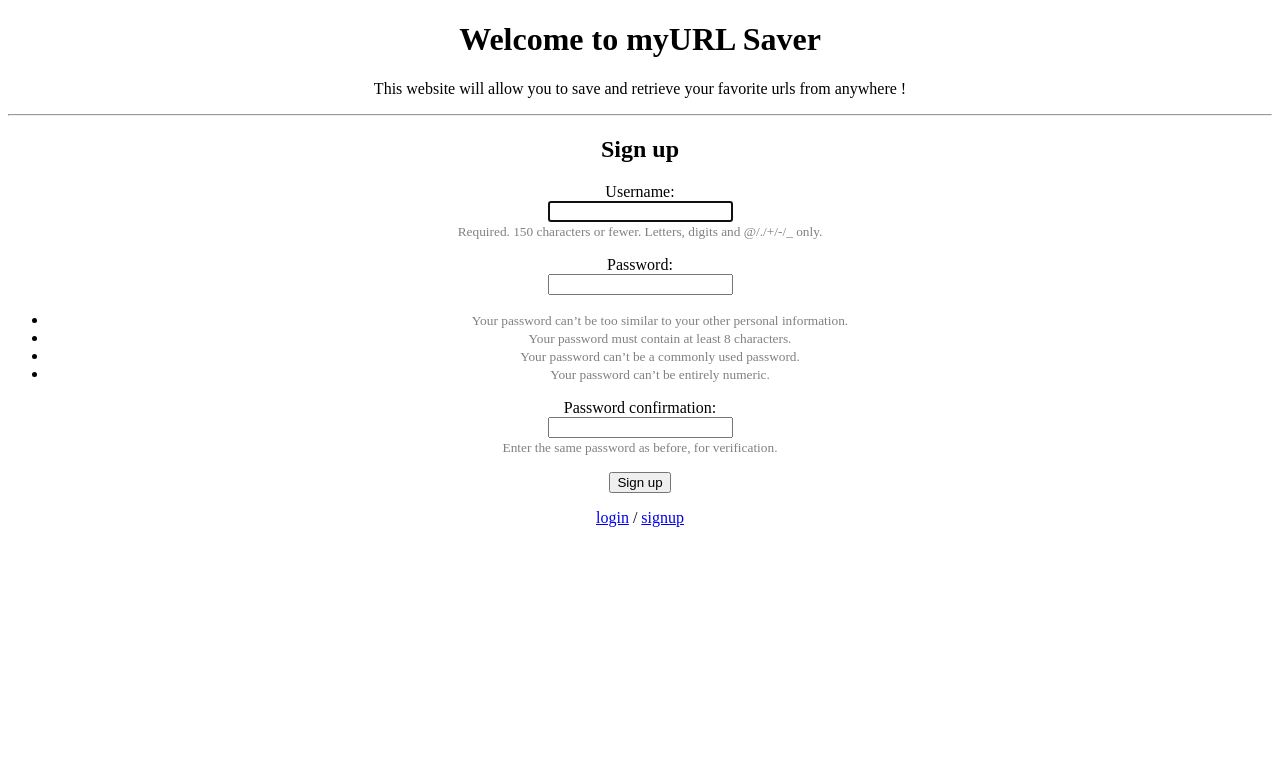
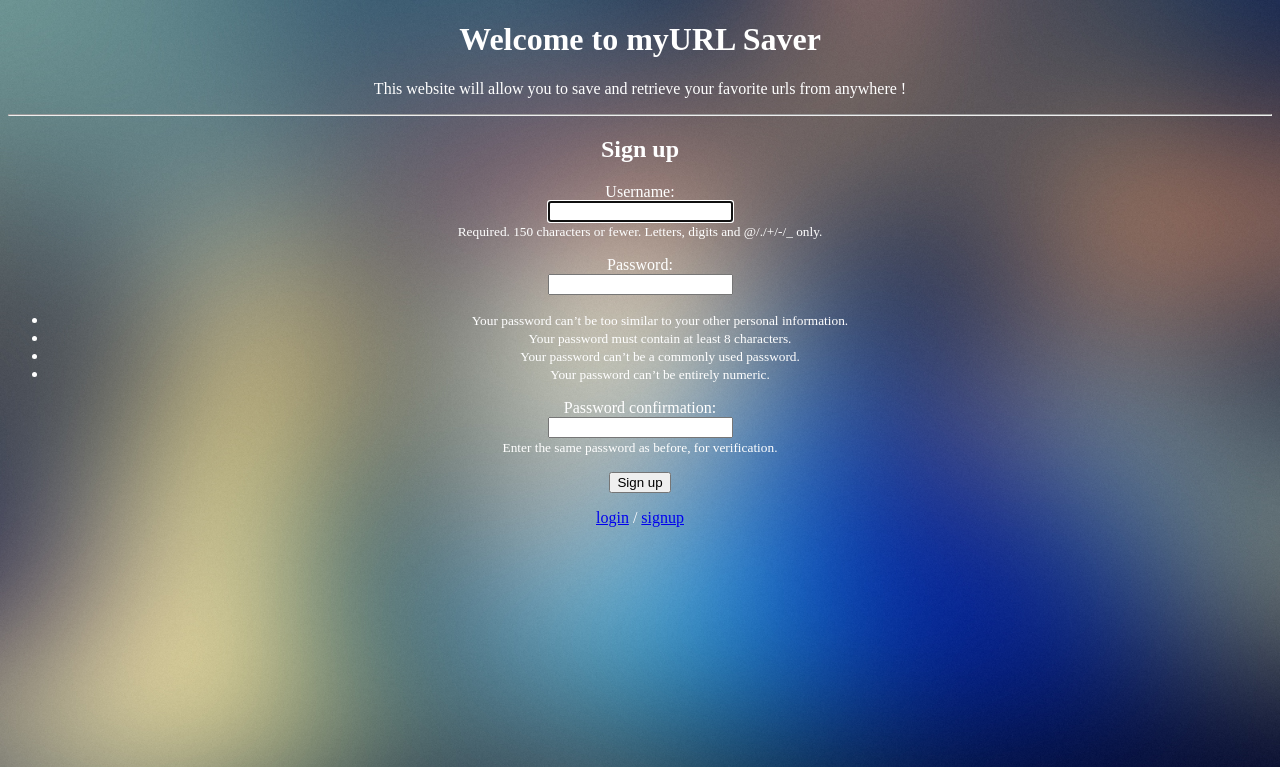
Before and after one commit to DerouineauNicolas/MyURLSaver, a Django app: page /signup/ in a window 1280 px wide. Shown: the top 767 px of the page. Run offline with Django 3.2, Linux system fonts and the light colour scheme; parts of the project's set-up code (start-up, migrations or seed data) failed here and were passed over; some libraries are stand-ins or nearby versions.

Commit message:
Update design

```diff
--- a/MyURLSaver/MyURLSaver_app/static/MyURLSaver_app/URLSaver.css
+++ b/MyURLSaver/MyURLSaver_app/static/MyURLSaver_app/URLSaver.css
@@ -9,38 +9,56 @@
     }
 }*/
 
+
+body {
+   background-image: url("blurred.jpg");
+   background-color: #cccccc;
+   background-repeat: no-repeat;
+   background-size: cover;
+}
+
+.mh-100{
+    color:white;
+    text-align: center;
+}
+
+
+.urls{
+    color:white;
+    text-align: center;
+}
+
+.helper{
+    color:white;
+    text-align: center;
+}
+
 .top-header {
-    margin-bottom: 1rem;
-    background-color: white;
-    color:black;
+    color:white;
     text-align: center;
 }
 
 .welcome {
     margin-bottom: 1rem;
-    background-color: white;
-    color:black;
+    color:white;
     text-align: center;
 }
 
 .addurlsstyle {
     margin-bottom: 1rem;
-    background-color: white;
-    color:black;
+    color:white;
     text-align: center;
 }
 
 .signupsignin {
     margin-bottom: 1rem;
-    background-color: white;
-    color:black;
+    color:white;
     text-align: center;
 }
 
 .seeurlstyle {
     margin-bottom: 1rem;
-    background-color: white;
-    color:black;
+    color:white;
     text-align: left;
     border-style: solid;
     border-width: thin;
--- a/MyURLSaver/MyURLSaver_app/templates/base.html
+++ b/MyURLSaver/MyURLSaver_app/templates/base.html
@@ -9,7 +9,7 @@
         <link href="{% static 'MyURLSaver_app/URLSaver.css' %}" rel="stylesheet">
     </head>
     <body>
-        <div class="blog-masthead">
+        <div class="mh-100" >
             <div class="container">
                 <div class="row">
                     <div class="col blog-main">
--- a/MyURLSaver/MyURLSaver_app/templates/login.html
+++ b/MyURLSaver/MyURLSaver_app/templates/login.html
@@ -17,7 +17,7 @@
         <p style="color: red">{{ error }}</p>
         {% endfor %}
         {% if field.help_text %}
-        <p><small style="color: grey">{{ field.help_text }}</small></p>
+        <p><small "class=helper" style="color: white">{{ field.help_text }}</small></p>
         {% endif %}
         </p>
     {% endfor %}
--- a/MyURLSaver/MyURLSaver_app/templates/seeurls.html
+++ b/MyURLSaver/MyURLSaver_app/templates/seeurls.html
@@ -5,7 +5,7 @@
         <div class="container">
             <div class="row">
                 <div class="col-md-2">
-                    <a href="{{ url.url_name }}"> {{ url.url_name }}</a>
+                    <a class="urls" href="{{ url.url_name }}"> {{ url.url_name }}</a>
                 </div>
                 <div class="col-md-2">
                     <form action="delurls/" method="post">
--- a/MyURLSaver/MyURLSaver_app/templates/signup.html
+++ b/MyURLSaver/MyURLSaver_app/templates/signup.html
@@ -10,7 +10,7 @@
             {{ field.label_tag }}<br>
             {{ field }}<br>
             {% if field.help_text %}
-            <small style="color: grey">{{ field.help_text }}</small>
+            <small style="color: white">{{ field.help_text }}</small>
             {% endif %}
             {% for error in field.errors %}
         <p style="color: red">{{ error }}</p>
```
Also changed, not shown: MyURLSaver/MyURLSaver_app/static/MyURLSaver_app/blurred.jpg (added).
